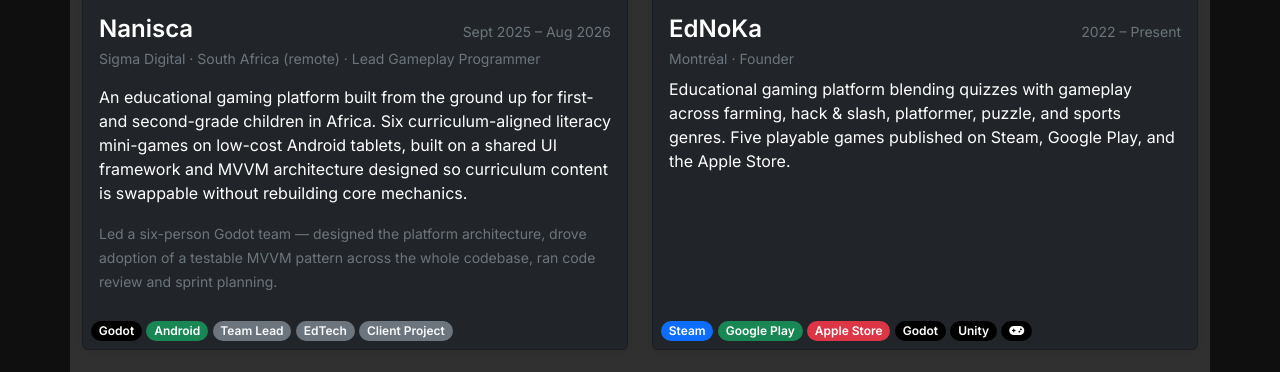
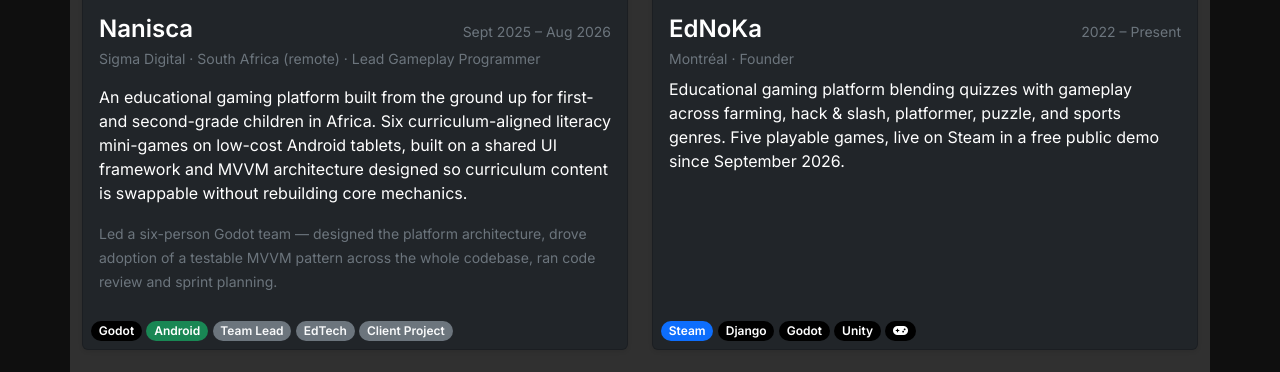
Before and after one commit to StrayEddy/edouardmurat.com, a Django app: page / in a window 1280 px wide. Shown: the part 1808-2180 px from the top of the page. Run offline with Django 5.2, Linux system fonts and the light colour scheme.

Commit message:
Update EdNoKa claims for the public Steam demo
The demo went live on Steam 2026-09-06 and the old playtest app was retired
2026-09-01, so two things on the site were wrong.

- Home card: "Five playable games published on Steam, Google Play, and the
  Apple Store" claimed store availability that does not exist. Google Play and
  the Apple Store are private alpha, pipelines built but not publicly
  accessible. Now says five playable games live on Steam in a free public demo
  since September 2026, and the Google Play / Apple Store badges are gone
  (Django takes one of the slots, which is true and load-bearing on the card)
- EdNoKa page CTA: "Try the open Steam Playtest" retitled "Play the free Steam
  demo". The link was already correct; the umami event id is unchanged so the
  click history stays continuous
- Redeploy CV PDFs, rebuilt after the same playtest-to-demo correction across
  all 12 LaTeX variants in JobSearchHelper

Co-Authored-By: Claude Opus 5 <noreply@anthropic.com>
Claude-Session: https://claude.ai/code/session_01Q73t76ZNqWHmL1Qb2mS51z

```diff
--- a/edouardmurat/core/templates/core/home.html
+++ b/edouardmurat/core/templates/core/home.html
@@ -76,12 +76,11 @@
                 <small class="text-secondary">2022 &ndash; Present</small>
               </div>
               <small class="text-secondary d-block mb-2">Montr&eacute;al &middot; Founder</small>
-              <p class="card-text mb-0">Educational gaming platform blending quizzes with gameplay across farming, hack &amp; slash, platformer, puzzle, and sports genres. Five playable games published on Steam, Google Play, and the Apple Store.</p>
+              <p class="card-text mb-0">Educational gaming platform blending quizzes with gameplay across farming, hack &amp; slash, platformer, puzzle, and sports genres. Five playable games, live on Steam in a free public demo since September 2026.</p>
             </div>
             <div class="m-2">
               <span class="badge rounded-pill bg-primary">Steam</span>
-              <span class="badge rounded-pill bg-success">Google Play</span>
-              <span class="badge rounded-pill bg-danger">Apple Store</span>
+              <span class="badge rounded-pill bg-black">Django</span>
               <span class="badge rounded-pill bg-black">Godot</span>
               <span class="badge rounded-pill bg-black">Unity</span>
               <span class="badge rounded-pill bg-black text-white"><i class="fa-solid fa-gamepad"></i></span>
--- a/edouardmurat/core/templates/games/ednoka.html
+++ b/edouardmurat/core/templates/games/ednoka.html
@@ -26,7 +26,7 @@
           Choose or create quizzes, play across multiple game styles, and learn while you play. Whether you’re farming, golfing, or battling enemies, your knowledge drives the gameplay.
         </p>
         <a href="https://store.steampowered.com/app/3256100/EdNoKa/" target="_blank" class="btn btn-outline-light mt-3 px-4 py-2" data-umami-event="ednoka-playtest-clicked">
-          Try the open Steam Playtest
+          Play the free Steam demo
         </a>
         <a href="https://www.ednoka.com" target="_blank" class="btn btn-outline-light mt-3 px-4 py-2" data-umami-event="ednoka-website-clicked">
           Visit EdNoKa's Website
```
Also changed, not shown: 2 other files.
